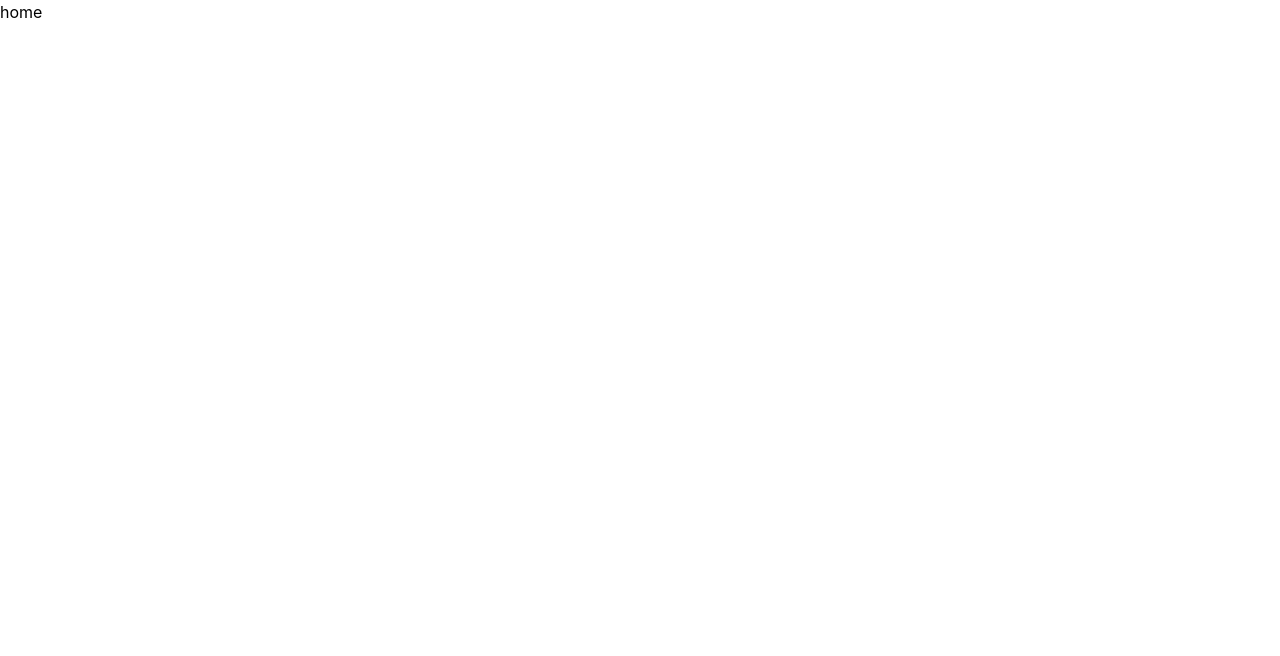
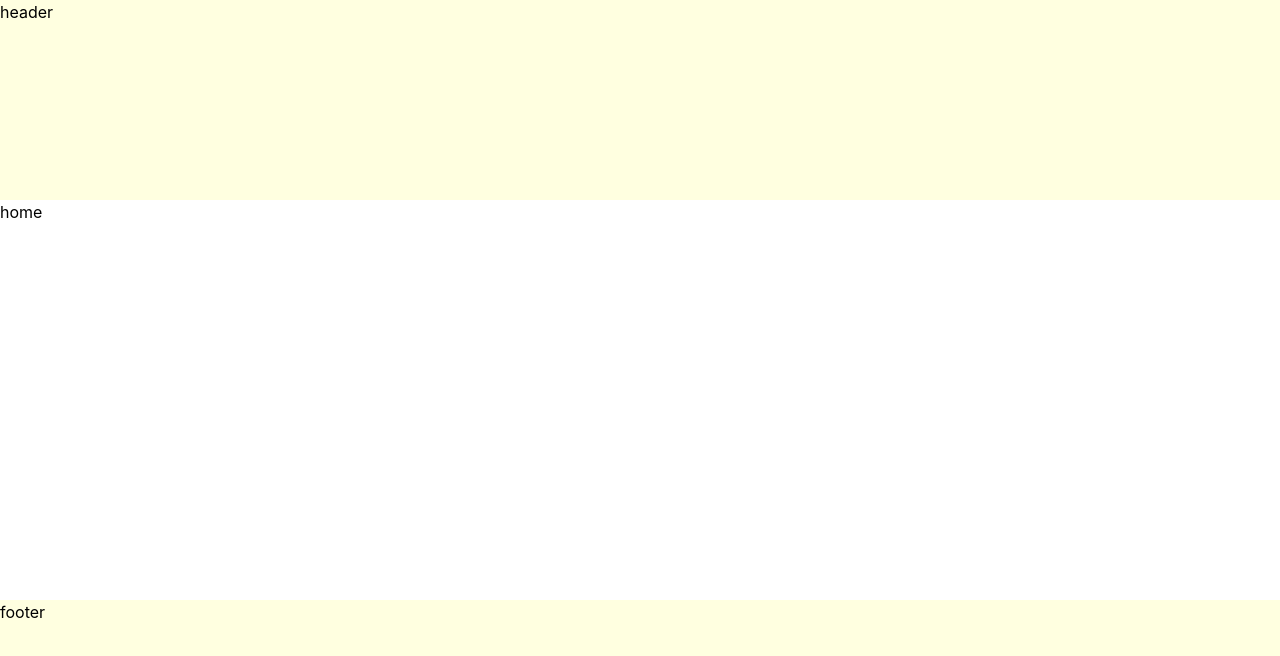
Before and after one commit to thwlckd/msw-boilerplate, a React (Vite) app: page / in a window 1280 px wide. Shown: the top 656 px of the page. Built offline with nearby package versions, Linux system fonts and the light colour scheme.

Commit message:
Chore: react-router-dom 설치, 레이아웃 세팅

```diff
--- a/package.json
+++ b/package.json
@@ -12,7 +12,8 @@
   },
   "dependencies": {
     "react": "^18.2.0",
-    "react-dom": "^18.2.0"
+    "react-dom": "^18.2.0",
+    "react-router-dom": "^6.23.0"
   },
   "devDependencies": {
     "@types/react": "^18.2.43",
--- a/src/App.tsx
+++ b/src/App.tsx
@@ -1,5 +1,17 @@
+import { BrowserRouter, Route, Routes } from 'react-router-dom';
+import Layout from './components/layout/Layout';
+import Home from './pages/Home';
+
 const App = () => {
-  return <div>home</div>;
+  return (
+    <BrowserRouter>
+      <Routes>
+        <Route path="/" element={<Layout />}>
+          <Route index element={<Home />} />
+        </Route>
+      </Routes>
+    </BrowserRouter>
+  );
 };
 
 export default App;
--- /dev/null
+++ b/src/components/layout/Layout.tsx
@@ -0,0 +1,15 @@
+import { Outlet } from 'react-router-dom';
+
+const Layout = () => {
+  return (
+    <div style={{ display: 'flex', flexDirection: 'column', minHeight: '100vh' }}>
+      <header style={{ height: '200px', backgroundColor: 'lightyellow' }}>header</header>
+      <main style={{ marginBottom: 'auto' }}>
+        <Outlet />
+      </main>
+      <footer style={{ height: '200px', backgroundColor: 'lightyellow' }}>footer</footer>
+    </div>
+  );
+};
+
+export default Layout;
--- /dev/null
+++ b/src/pages/Home.tsx
@@ -0,0 +1,5 @@
+const Home = () => {
+  return <section>home</section>;
+};
+
+export default Home;
```
Also changed, not shown: 1 other file (tests, documents, lock files or other folders).
